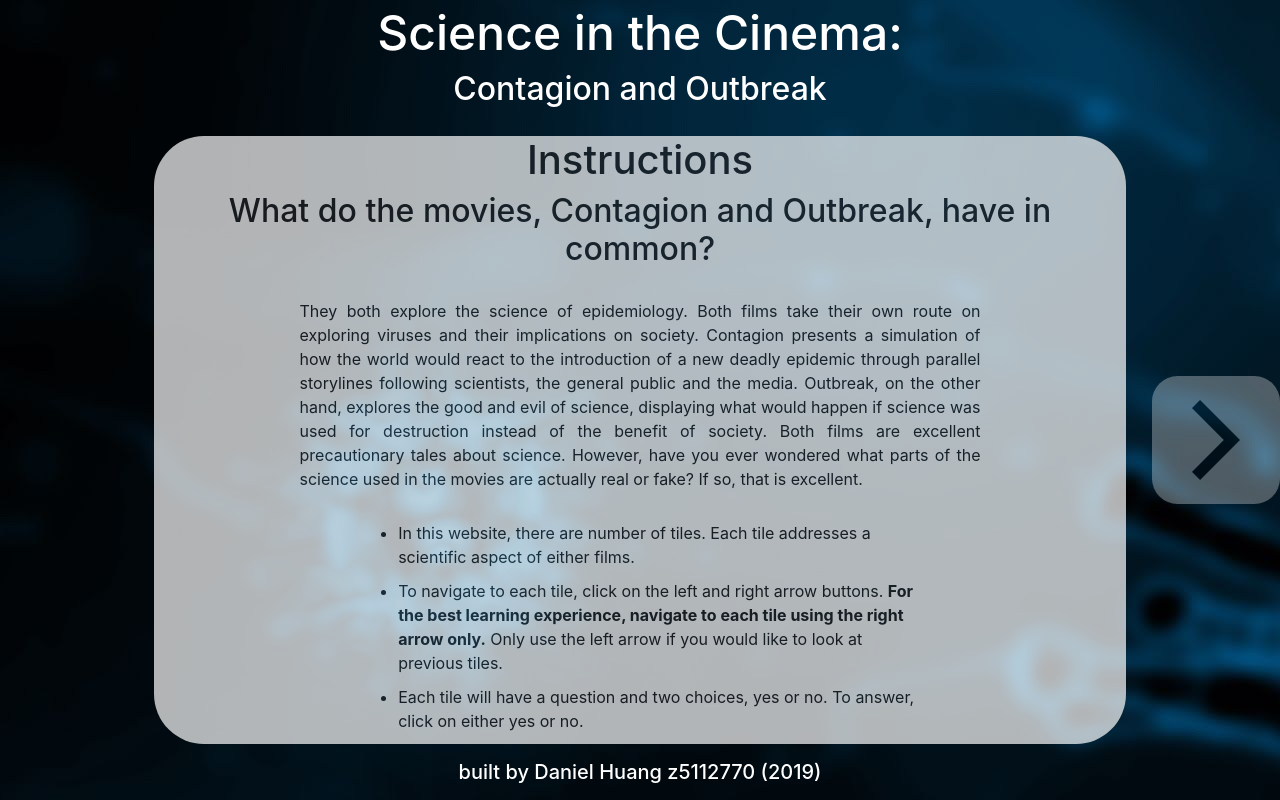
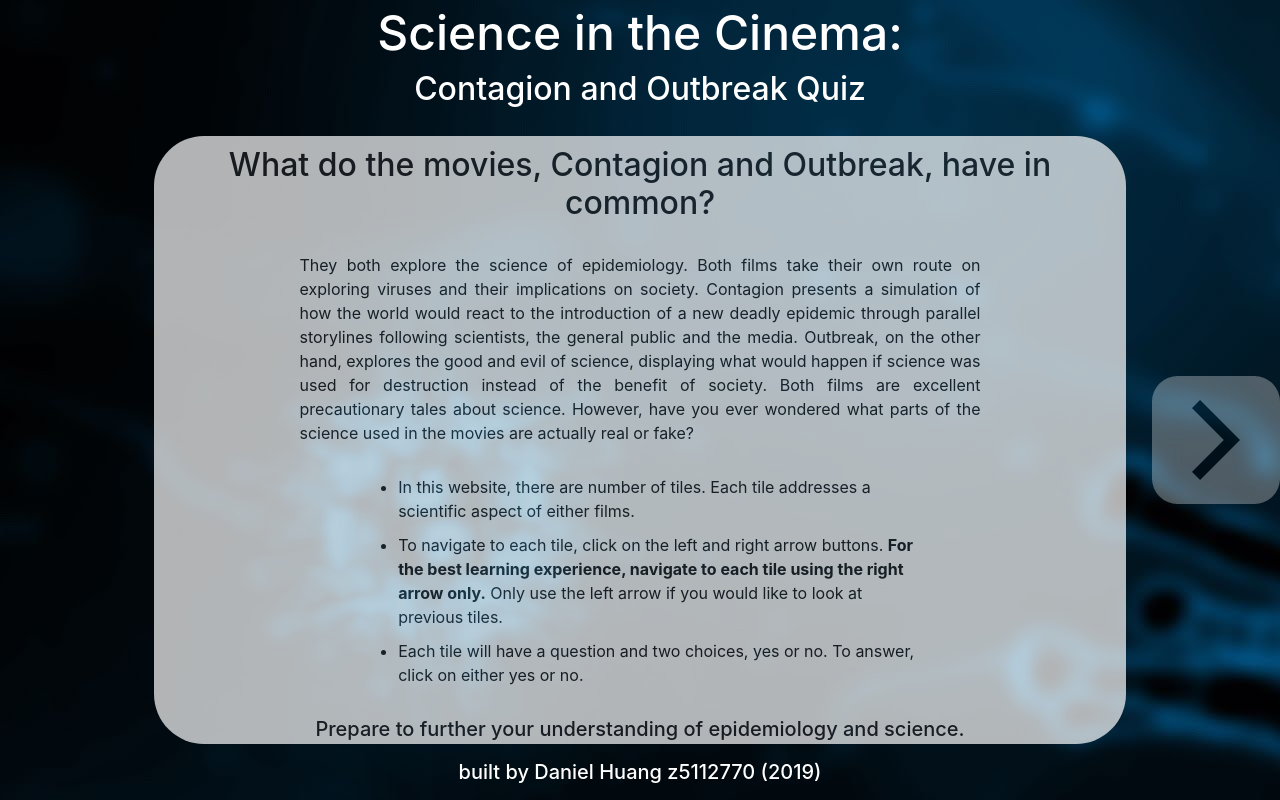
Before and after one commit to Daniel-Huang98/SCIF1004repo, a React app: page / in a window 1280 px wide. Built offline with nearby package versions, Linux system fonts and the light colour scheme.

Commit message:
modified the conlusion and intro

```diff
--- a/src/js/CSS/Instruct.css
+++ b/src/js/CSS/Instruct.css
@@ -12,6 +12,10 @@
     grid-column-end: 3;
     overflow: auto;
     animation: 0.75s ease-out 0s 1 slideInFromAbove;
+}
+
+.Instruct h2{
+  margin-top: 10px;
 }
 
 .microbe{
--- a/src/js/Components/Header.js
+++ b/src/js/Components/Header.js
@@ -5,7 +5,7 @@ class Top extends React.Component{
         return(
             <header id="Header">
                 <h1>Science in the Cinema:</h1>
-                <h2>Contagion and Outbreak</h2>
+                <h2>Contagion and Outbreak Quiz</h2>
             </header>
         );
     }
--- a/src/js/Components/Instruct.js
+++ b/src/js/Components/Instruct.js
@@ -7,9 +7,8 @@ class Instruct extends React.Component{
         if(this.props.index == 0){
             return(
                 <div className="Instruct" style={{display: this.props.hidden}}>
-                    <h1>Instructions</h1>
                     <h2>What do the movies, Contagion and Outbreak, have in common?</h2>
-                    <p className="justify">They both explore the science of epidemiology. Both films take their own route on exploring viruses and their implications on society. Contagion presents a simulation of how the world would react to the introduction of a new deadly epidemic through parallel storylines following scientists, the general public and the media. Outbreak, on the other hand, explores the good and evil of science, displaying what would happen if science was used for destruction instead of the benefit of society. Both films are excellent precautionary tales about science. However, have you ever wondered what parts of the science used in the movies are actually real or fake?  If so, that is excellent.</p>
+                    <p className="justify">They both explore the science of epidemiology. Both films take their own route on exploring viruses and their implications on society. Contagion presents a simulation of how the world would react to the introduction of a new deadly epidemic through parallel storylines following scientists, the general public and the media. Outbreak, on the other hand, explores the good and evil of science, displaying what would happen if science was used for destruction instead of the benefit of society. Both films are excellent precautionary tales about science. However, have you ever wondered what parts of the science used in the movies are actually real or fake?</p>
                     <ul>
                         <li>In this website, there are number of tiles. Each tile addresses a scientific aspect of either films.</li>
                         <li>To navigate to each tile, click on the left and right arrow buttons. <b>For the best learning experience, navigate to each tile using the right arrow only.</b> Only use the left arrow if you would like to look at previous tiles.</li>
@@ -23,7 +22,7 @@ class Instruct extends React.Component{
             return(
                 <div className="Instruct" style={{display: this.props.hidden}}>
                     <h1>Conclusion</h1>
-                    <h5 className="Thanks">Thank you for going through all the tiles. I hope your understanding of viruses and epidemiology has been furthered. In the future, when you watch a movie containing science, have a think about whether the science is real or if it is simply another Hollywood ploy.</h5>
+                    <h5 className="Thanks">Thank you for going through all the tiles. I hope your understanding of viruses and epidemiology has been furthered. You may have realised that what you thought was real science, in Contagion and Outbreak, may have been inaccurate. In the future, when you watch a movie containing science, have a think about whether the science is real or if it is simply another Hollywood ploy.</h5>
                 </div>
             );
         }
```
